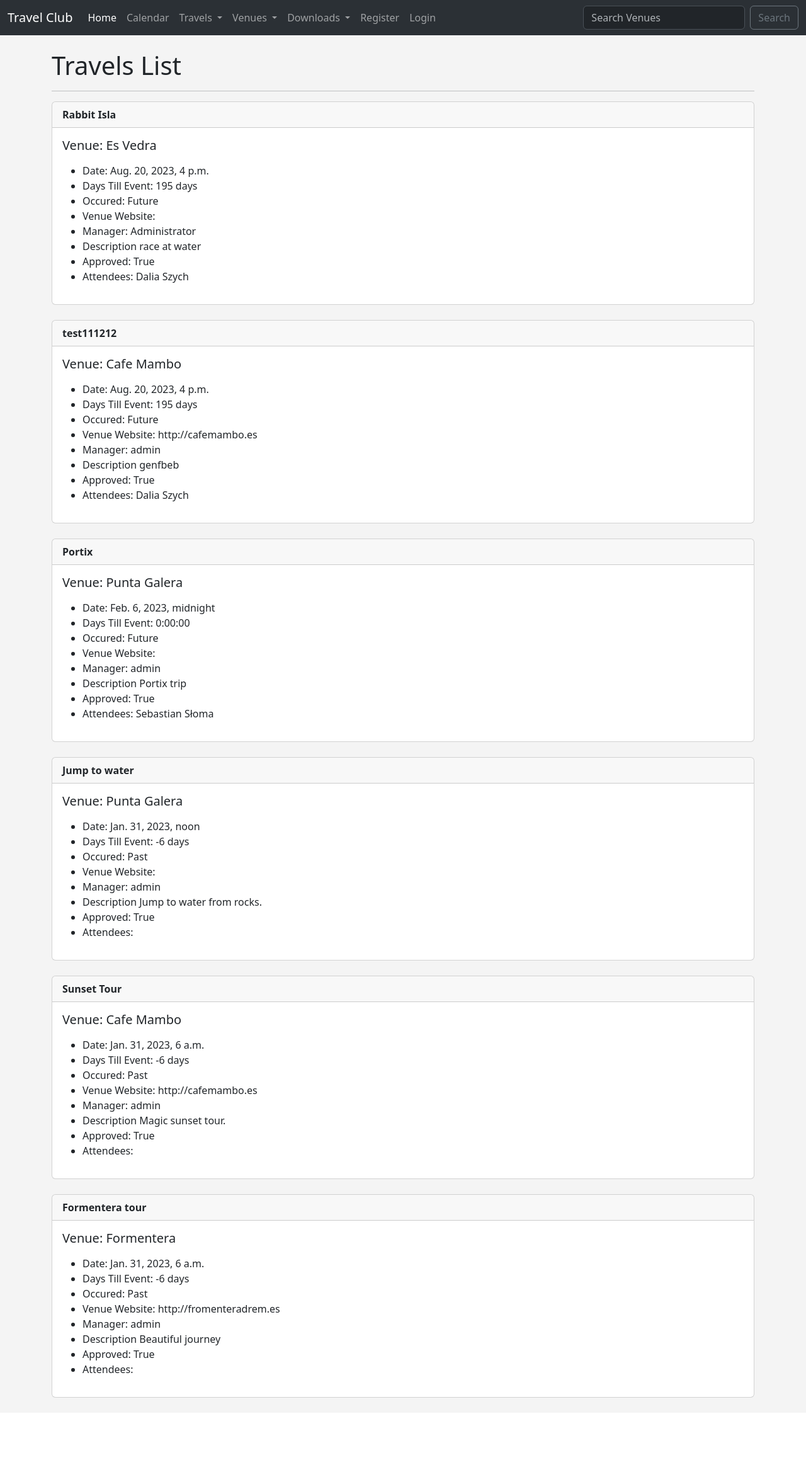
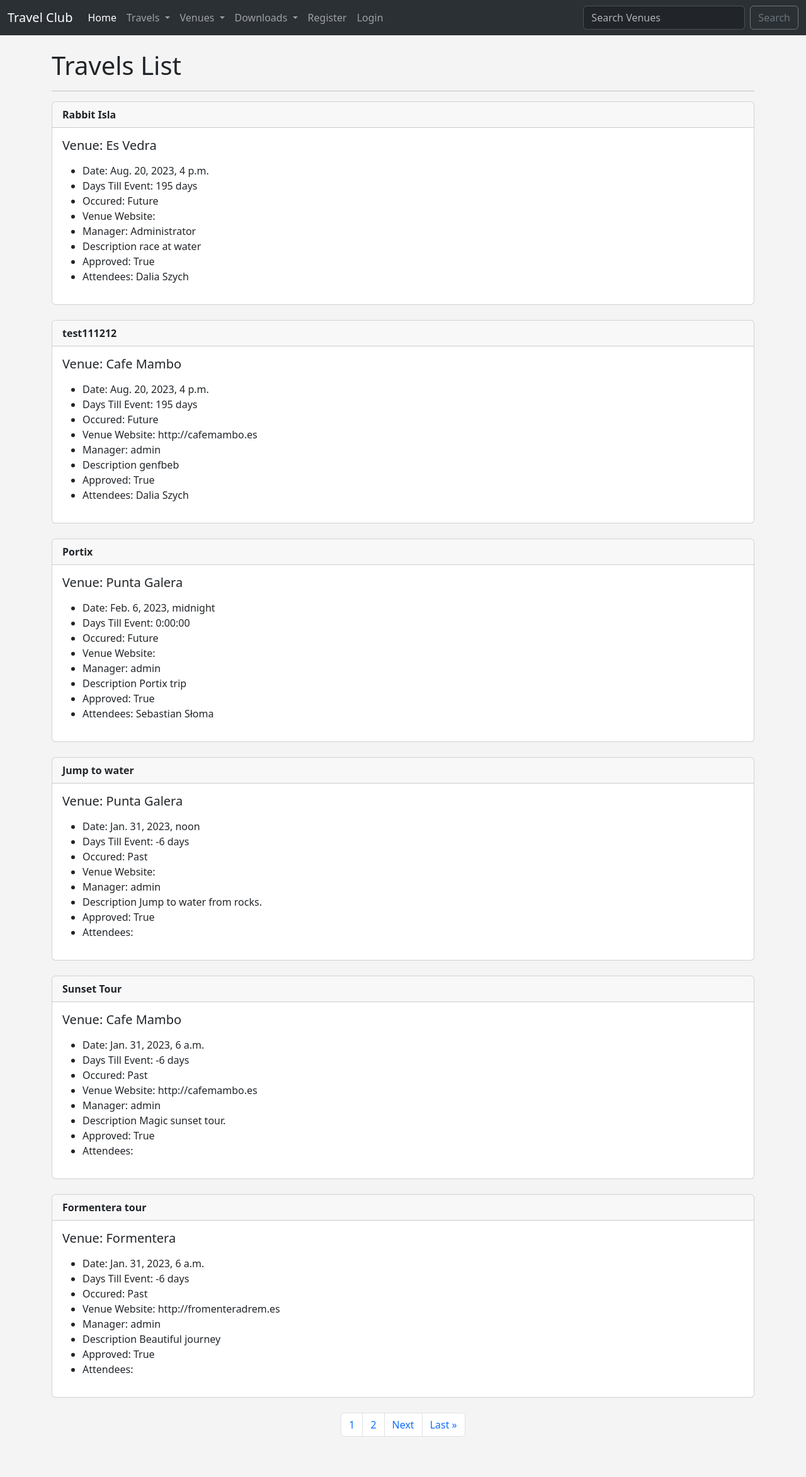
Before and after one commit to SebastianSloma/Travel_club, a Django app: page /travels in a window 1280 px wide. Shown: the whole page at 63% size. Before the commit the page ends 2219 px from the top, so only its background shows below. Run offline with Django 4.2, Linux system fonts and the light colour scheme; data comes from the database, SQL or seed files in the repository.

Commit message:
added pagination to travel list page

```diff
--- a/travel/templates/travel/home.html
+++ b/travel/templates/travel/home.html
@@ -4,6 +4,8 @@
     <h1>Hello {{ user }} !!!</h1>
     <hr>
     {{ cal|safe }}
+    <br>
+    {{ time }}
     <br><br>
     <h3>Travels This Month...</h3>
 
@@ -47,7 +49,7 @@
     {% endif %}
 
     <br><br><br>
-    copyright (c) {{ current_year }} <br> {{ time }}
+    copyright (c) {{ current_year }}
     <br><br><br>
 
 
--- a/travel/templates/travel/navbar.html
+++ b/travel/templates/travel/navbar.html
@@ -7,12 +7,8 @@
       <div class="collapse navbar-collapse" id="navbarSupportedContent">
         <ul class="navbar-nav me-auto mb-2 mb-lg-0">
           <li class="nav-item">
-            <a class="nav-link active" aria-current="page" href="#">Home</a>
+            <a class="nav-link active" aria-current="page" href="{% url 'home' %}">Home</a>
           </li>
-          <li class="nav-item">
-            <a class="nav-link" href="{% url 'home' %}">Calendar</a>
-          </li>
-
           <li class="nav-item dropdown">
             <a class="nav-link dropdown-toggle" href="#" role="button" data-bs-toggle="dropdown" aria-expanded="false">
               Travels
--- a/travel/templates/travel/travel_list.html
+++ b/travel/templates/travel/travel_list.html
@@ -42,4 +42,34 @@
       <br>
       {% endif %}
     {% endfor %}
+
+    <nav aria-label="Page navigation example">
+      <ul class="pagination justify-content-center">
+
+
+
+    {% if travels.has_previous %}
+        <li class="page-item"><a class="page-link" href="?page=1">&laquo First</a></li>
+
+        <li class="page-item"><a class="page-link" href="?page={{ travels.previous_page_number }}">Previous</a></li>
+
+    {% endif %}
+
+
+    {% for i in nums %}
+        <li class="page-item"><a class="page-link" href="?page={{ forloop.counter }}">{{ forloop.counter }}</a></li>
+
+    {% endfor %}
+
+
+    {% if travels.has_next %}
+        <li class="page-item"><a class="page-link" href="?page={{ travels.next_page_number }}">Next</a></li>
+
+        <li class="page-item"><a class="page-link" href="?page={{ travels.paginator.num_pages }}">Last &raquo</a></li>
+
+    {% endif %}
+
+     </ul>
+    </nav>
+    <br><br>
 {% endblock %}
--- a/travel/views.py
+++ b/travel/views.py
@@ -311,8 +311,13 @@ def add_venue(request):
 
 def all_travels(request):
     travel_list = Travel.objects.all().order_by('-travel_date')
+    # Set up Pagination
+    p = Paginator(Venue.objects.all(), 8)
+    page = request.GET.get('page')
+    travels = p.get_page(page)
+    nums = 'a' * travels.paginator.num_pages
     return render(request, 'travel/travel_list.html', {
-        'travel_list': travel_list
+        'travel_list': travel_list, 'travels': travels, 'nums': nums
     })
 
 
```
